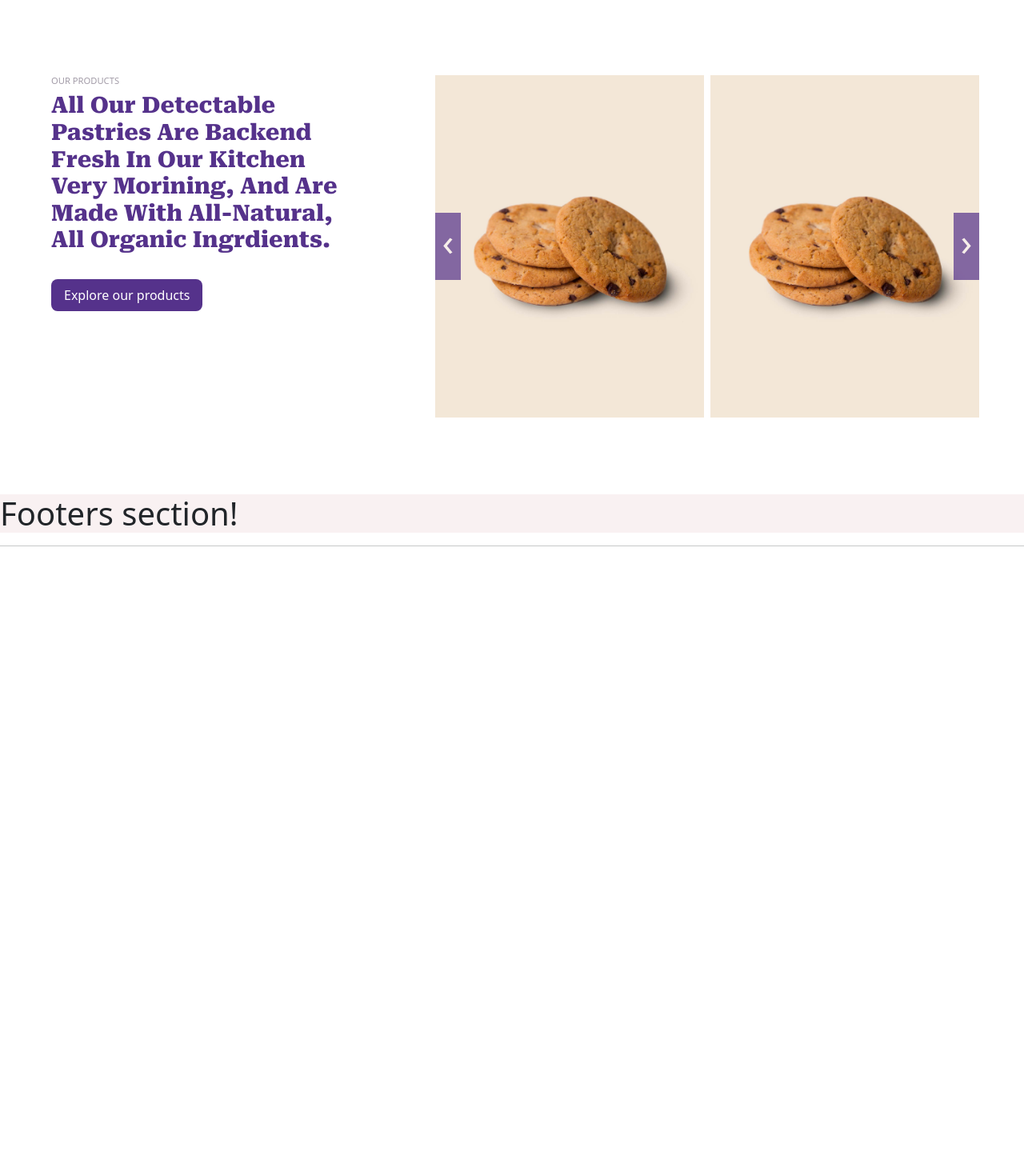
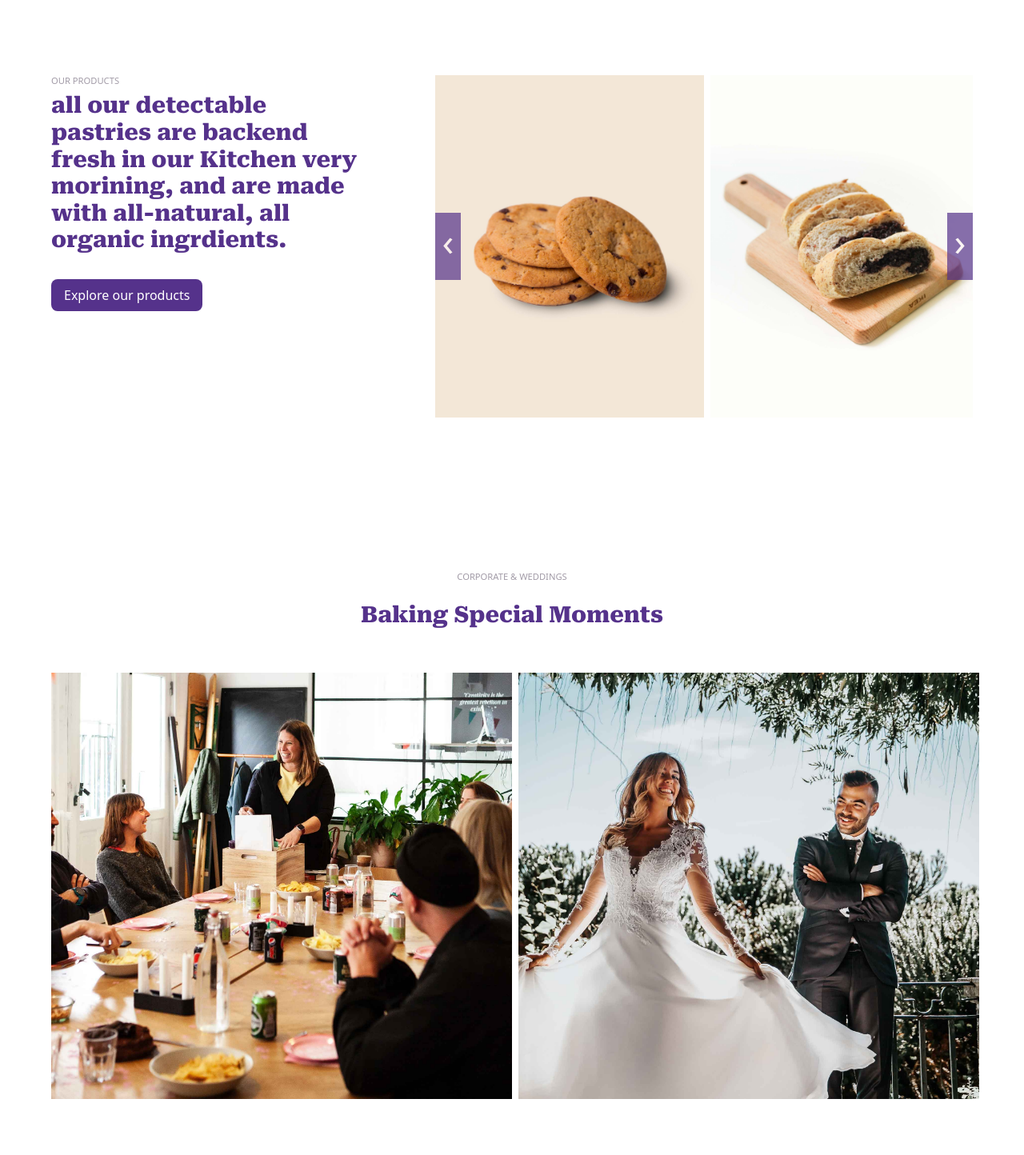
Before and after one commit to EliaBuratti/proj-html-vuejs, a Vue app: page / in a window 1280 px wide. Shown: the part 566-2010 px from the top of the page at 80% size. Before the commit the page ends 1265 px from the top, so only its background shows below. Built offline with nearby package versions, Linux system fonts and the light colour scheme.

Commit message:
add baking section

```diff
--- a/src/assets/scss/Header.scss
+++ b/src/assets/scss/Header.scss
@@ -96,8 +96,8 @@ $style-color: #55328b;
     width: fit-content;
     position: fixed;
     z-index: 999;
-    top: 10rem;
-    left: 95%;
+    top: 15vh;
+    left: 94vw;
     text-align: center;
 
     div {
--- a/src/assets/scss/Main.scss
+++ b/src/assets/scss/Main.scss
@@ -12,7 +12,8 @@ $style-color: #55328b;
 
     margin: 0 5%;
 
-    .eb_our-products {
+    .eb_our-products,
+    .eb_baking {
 
         margin: 6rem 0;
 
@@ -88,7 +89,14 @@ $style-color: #55328b;
         }
 
         .eb_next {
-            right: -0.5rem;
+            right: 0;
+        }
+    }
+
+    .eb_baking {
+
+        img {
+            width: 100%;
         }
     }
 }
--- a/src/components/Main.vue
+++ b/src/components/Main.vue
@@ -11,7 +11,7 @@ export default {
 
     methods: {
         getImagePath(img) {
-            return new URL(`../assets/imgages/${img}`, import.meta.url).href;
+            return new URL(`../assets/images/${img}`, import.meta.url).href;
         }
     },
 
@@ -26,23 +26,39 @@ export default {
             <div class="col-12 eb_our-products d-flex justify-content-between">
                 <div class="col-4">
                     <h6 class=" text-uppercase">our products</h6>
-                    <h3 class=" text-capitalize">all our detectable pastries are backend fresh in our Kitchen very morining,
+                    <h3>all our detectable pastries are backend fresh in our Kitchen very morining,
                         and are made with all-natural, all organic ingrdients.
                     </h3>
 
                     <button class="mt-4">Explore our products</button>
-
                 </div>
-                <div class="col-7 eb_carousel d-flex gap-2"> <!-- da rendere dinamico -->
+                <div class="col-7 eb_carousel"> <!-- da rendere dinamico -->
 
                     <div class="eb_prev">&lsaquo;</div>
                     <div class="eb_next">&rsaquo;</div>
 
-                    <div class="col-6 ">
-                        <img src="../assets/images/choco-chip-cookies.jpg" alt="">
+                    <div class="eb_pictures overflow-x-auto d-flex gap-2">
+                        <div v-for="picture in image.products" class="col-6">
+                            <img :src="getImagePath(picture.img)" :alt="getImagePath(picture.text)">
+                        </div>
                     </div>
-                    <div class="col-6 ">
-                        <img src="../assets/images/choco-chip-cookies.jpg" alt="">
+                </div>
+            </div>
+
+
+            <!-- baking -->
+            <div class="col-12 eb_baking">
+
+                <!-- title -->
+                <div class="col-12 text-center">
+                    <h6 class=" text-uppercase">corporate & weddings</h6>
+                    <h3 class=" text-capitalize pt-3"> baking special moments</h3>
+                </div>
+
+                <!-- picture -->
+                <div class="col-12 d-flex gap-2 py-5">
+                    <div v-for="picture in image.baking" class="col-6">
+                        <img :src="getImagePath(picture.img)" :alt="picture.text">
                     </div>
                 </div>
             </div>
--- a/src/dataJs/image.js
+++ b/src/dataJs/image.js
@@ -1,6 +1,53 @@
-export default [
-    {
-        img: 'choco-chip-cookies.jpg',
-        text: 'choco chip cookies',
-    }
-]
+export default {
+
+    products: [
+        {
+            img: 'choco-chip-cookies.jpg',
+            text: 'choco chip cookies',
+        },
+        {
+            img: 'blackberry-stuffed-bread.jpg',
+            text: 'blackberry stuffed bread',
+        },
+        {
+            img: 'cherry-cake.jpg',
+            text: 'cherry cake',
+        },
+        {
+            img: 'glazed-pancake-with-lemon.jpg',
+            text: 'glazed pancake with lemon',
+        },
+        {
+            img: 'cookies-with-ice-cream.jpg',
+            text: 'cookies with ice cream',
+        },
+        {
+            img: 'home-bread.jpg',
+            text: 'homebread',
+        },
+        {
+            img: 'perfect-macarons.jpg',
+            text: 'perfect macarons',
+        },
+        {
+            img: 'strawberry-donut.jpg',
+            text: 'strawberry donut',
+        },
+        {
+            img: 'strawberry-jam-cookies.jpg',
+            text: 'strawberry jam cookies',
+        },
+    ],
+
+    baking: [
+        {
+            img: 'corporate-bg.jpg',
+            text: 'corporatebg',
+        },
+        {
+            img: 'wedding-bg.jpg',
+            text: 'wedding',
+        }
+
+    ]
+}
```
